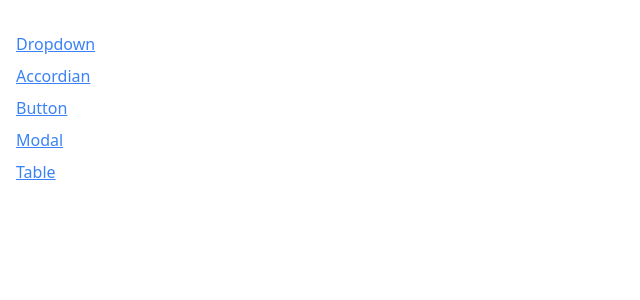
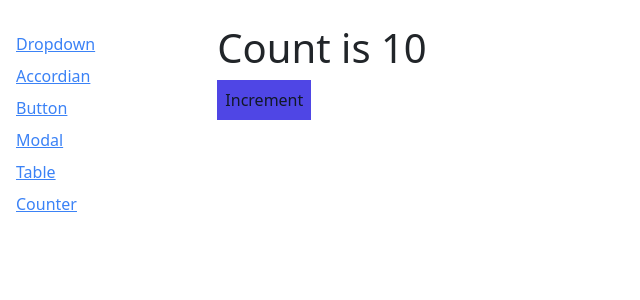
Before and after one commit to sambitmohanty04/todowithcrud, a React (Create React App) app: page /counter in a window 1280 px wide. Shown: the top 300 px of the page, without its empty margins (0-640 px from the left). Built offline with nearby package versions, Linux system fonts and the light colour scheme.

Commit message:
counter starts

```diff
--- a/src/App.js
+++ b/src/App.js
@@ -8,6 +8,7 @@
 import ModalPage from './pages/ModalPage';
 import ButtonPage from './pages/ButtonPage';
 import TablePage from './pages/TablePage';
+import CounterPage from './pages/CounterPage';
 
 
 function App() {
@@ -31,6 +32,9 @@
           <Route path='/table'>
             <TablePage />
           </Route>
+          <Route path='/counter'>
+            <CounterPage initialCount={10} />
+          </Route>
         </div>
       </div>
     </>
--- a/src/component/Sidebar.js
+++ b/src/component/Sidebar.js
@@ -8,7 +8,8 @@
         {label : 'Accordian', path:'/accordian'},
         {label : 'Button', path:'/button'},
         {label : 'Modal', path:'/modal'},
-        {label : 'Table', path:'/table'}
+        {label : 'Table', path:'/table'},
+        {label : 'Counter', path:'/counter'}
     ]
 
     const renderLinks = links.map((link)=>{
--- /dev/null
+++ b/src/hooks/use-counter.js
@@ -0,0 +1,21 @@
+import { useEffect, useState } from 'react'
+
+const useCounter = (initialCount) => {
+
+    const [count, setCount] = useState(initialCount);
+
+    useEffect(() => {
+        console.log(count);
+    }, [count]);
+
+    const increment = () => {
+        setCount(count + 1);
+    };
+
+    return {
+        count,
+        increment,
+    };
+}
+
+export default useCounter
--- /dev/null
+++ b/src/pages/CounterPage.js
@@ -0,0 +1,17 @@
+import React from 'react'
+import Button from '../component/Button'
+import useCounter from '../hooks/use-counter'
+
+const CounterPage = ({ initialCount }) => {
+
+    const { count, increment } = useCounter(initialCount);
+
+    return (
+        <div>
+            <h1>Count is {count}</h1>
+            <Button onClick={increment}>Increment</Button>
+        </div>
+    );
+}
+
+export default CounterPage
```
